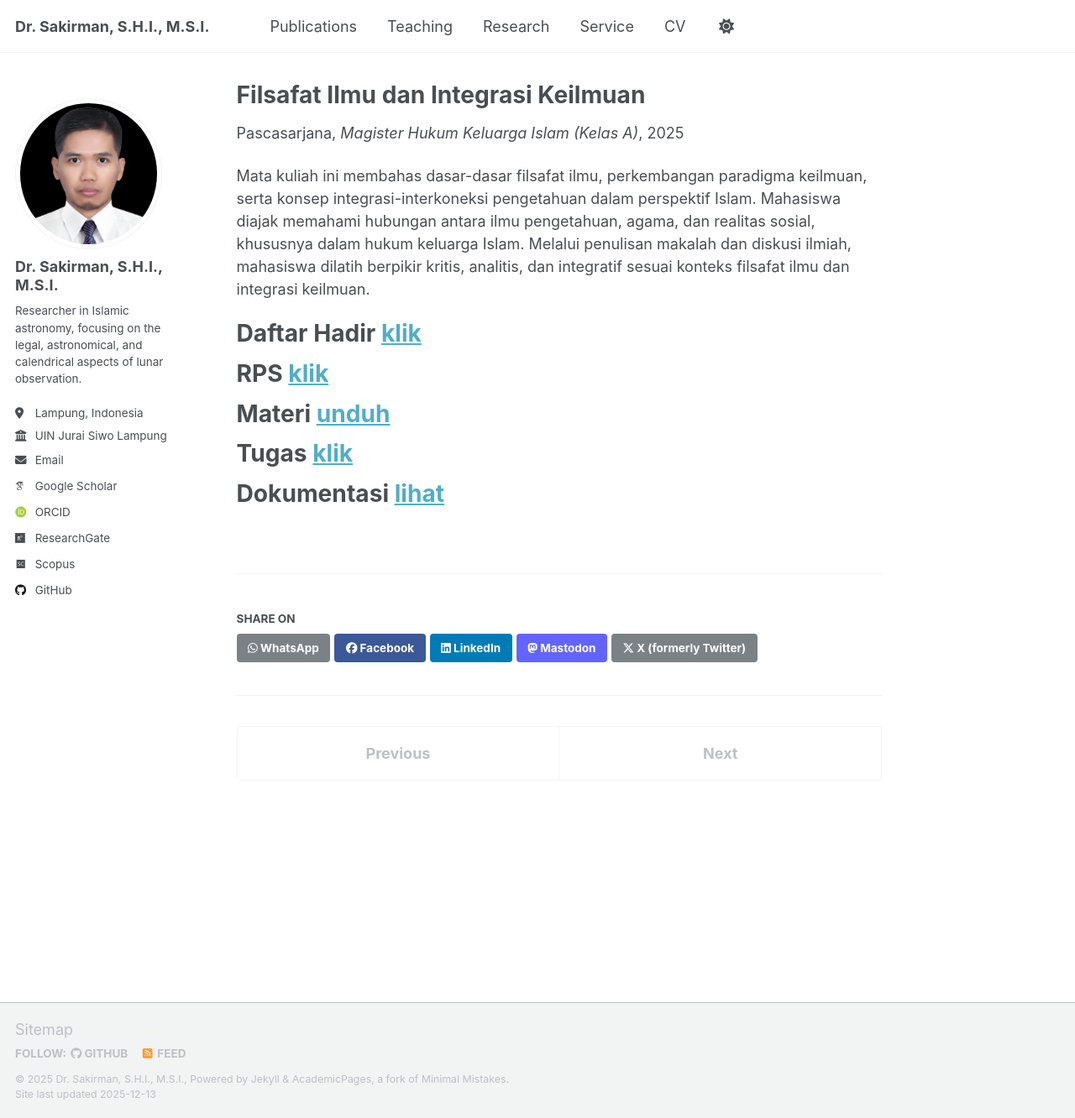
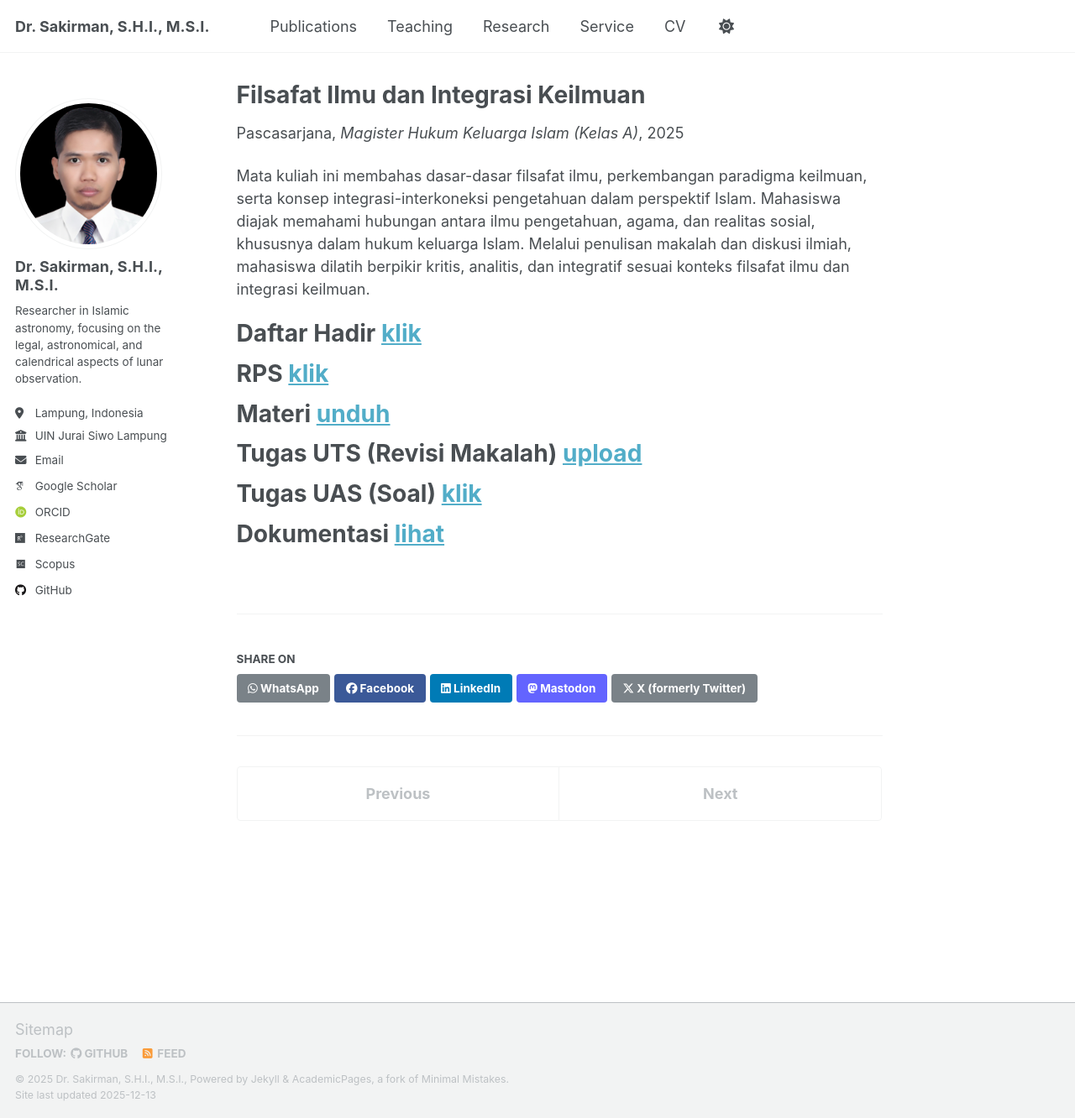
Before and after one commit to sakir-man/sakir-man.github.io, a Jekyll site: the page built from _teaching/2015-spring-teaching-2.md, in a window 1280 px wide and 1332 px high. Shown: the whole window at 84% size. Built offline with Jekyll 4.4.1, drawn with Linux system fonts in a browser that asks for light colours; some web fonts are replaced; a script that is not in the unit is left out.

Commit message:
Update 2015-spring-teaching-2.md

```diff
--- a/_teaching/2015-spring-teaching-2.md
+++ b/_teaching/2015-spring-teaching-2.md
@@ -19,7 +19,10 @@ RPS <a href="https://elearning.metrouniv.ac.id/pasca/">klik</a>
 Materi <a href="https://drive.google.com/drive/folders/1qG0aC4lc0sjyDMxWGFpXFnyK5HVJEBeD?usp=sharing">unduh</a>
 ======
 
-Tugas <a href="https://elearning.metrouniv.ac.id/pasca/">klik</a>
+Tugas UTS (Revisi Makalah) <a href="https://elearning.metrouniv.ac.id/pasca/">upload</a>
+======
+
+Tugas UAS (Soal) <a href="https://elearning.metrouniv.ac.id/pasca/">klik</a>
 ======
 
 Dokumentasi <a href="https://photos.app.goo.gl/uyV2eS7XSVgxyBiY9">lihat</a>
```
